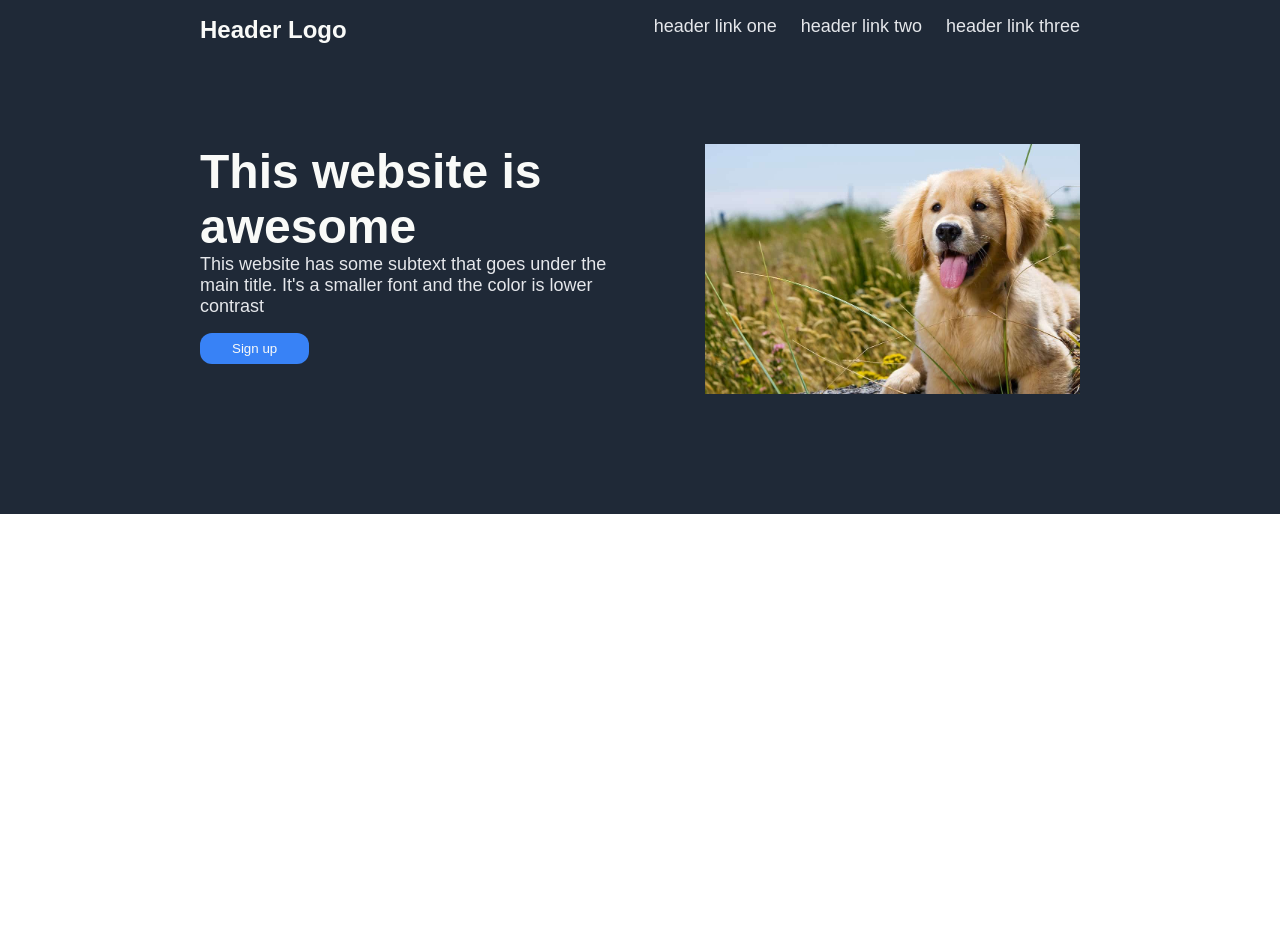
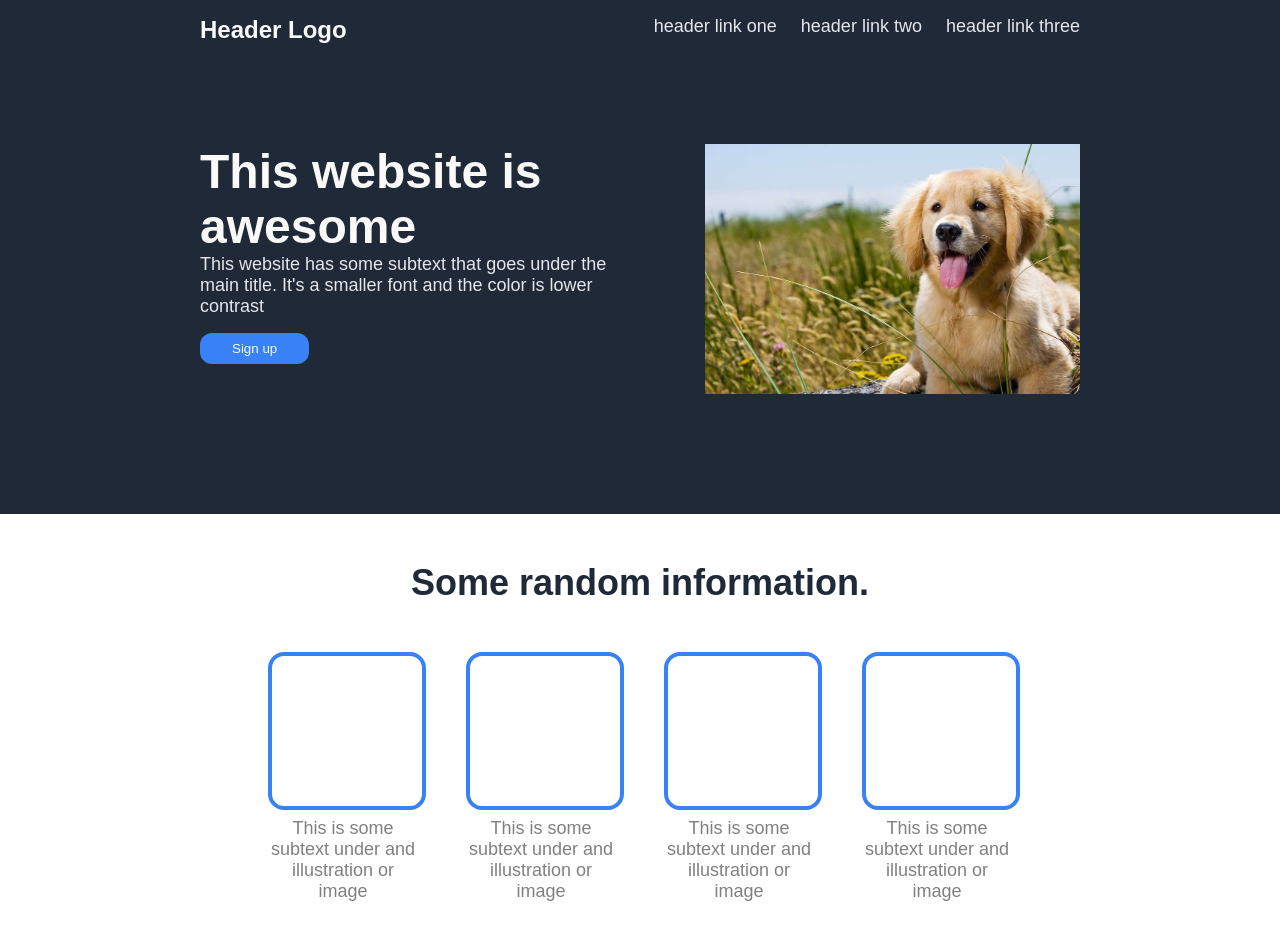
Before and after one commit to wpalmeri51/landing-page, a plain HTML site: page index.html in a window 1280 px wide. Before the commit the page ends 800 px from the top, so only its background shows below. Drawn offline with Linux system fonts and the light colour scheme.

Commit message:
Add section two html, style boxes and header

```diff
--- a/index.html
+++ b/index.html
@@ -28,6 +28,33 @@
       </div>
     </div>
 
+    <div class="section-two">
+        <div class="two-title"> Some random information.</div>
+        <div class="box-list">
+          <div class="box">
+            <div class="square"></div>
+            <span>This is some subtext under and illustration or image</span>
+          </div>
+
+          <div class="box">
+            <div class="square"></div>
+            <span>This is some subtext under and illustration or image</span>
+          </div>
+
+          <div class="box">
+            <div class="square"></div>
+            <span>This is some subtext under and illustration or image</span>
+          </div>
+
+          <div class="box">
+            <div class="square"></div>
+            <span>This is some subtext under and illustration or image</span>
+          </div>
+
+        </div>
+    </div>
+
+
     <!-- <div class="two-title">Some random information.</div> -->
 
     <!-- <div class="section-two">
--- a/style.css
+++ b/style.css
@@ -68,3 +68,46 @@ img {
 .header-left {
     max-width: 450px;
 }
+
+.two-title {
+    font-size: 36px;
+    color: #1F2937;
+    font-weight: 900;
+    text-align: center;
+    padding: 16px;
+    margin-bottom: 32px;;
+}
+
+.box-list {
+    color: #1F2937;
+    font-size: 18px;
+    display: flex;
+    justify-content: center;
+    gap: 48px;
+    flex: 0;
+}
+
+.box {
+    text-align: center;
+    width: 150px;
+}
+
+.square {
+    width: 150px;
+    height: 150px;
+    border: 4px solid #3882f6;
+    border-radius: 16px;
+    margin-bottom: 8px;
+}
+
+.section-two {
+    margin: 32px 100px;
+    padding: 0px 100px;
+    display: flex;
+    flex-direction: column;
+    justify-content: center;
+}
+
+span {
+    color: gray;
+}
```
